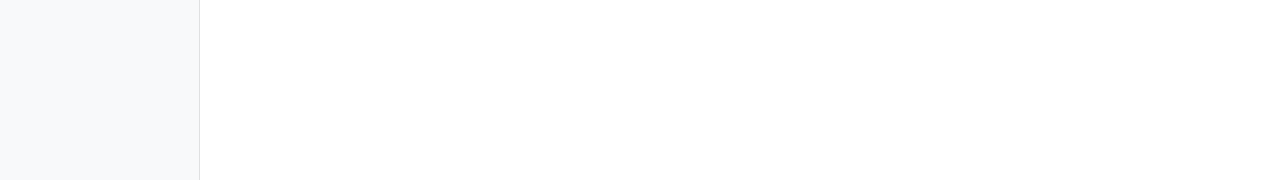
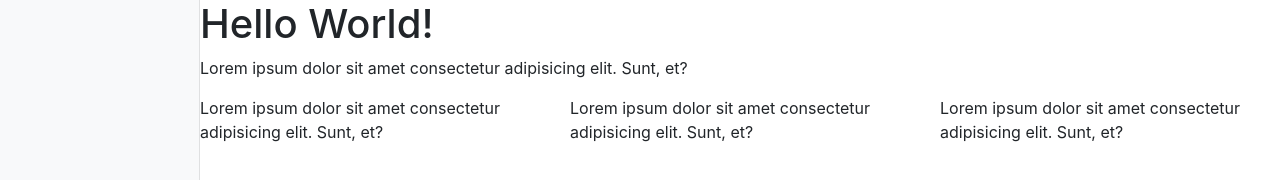
Before and after one commit to Senior-Pomidor/constructor, a plain HTML site: page index.html in a window 1280 px wide. Shown: the top 180 px of the page. Drawn offline with nearby package versions, Linux system fonts and the light colour scheme.

Commit message:
Базовые блоки Заголовок, параграф и колонки (html)

```diff
--- a/index.html
+++ b/index.html
@@ -26,7 +26,27 @@
 
 			<div class="row">
 				<div class="col-sm">
+					<h1>Hello World!</h1>
+				</div>
+			</div>
 
+			<div class="row">
+				<div class="col-sm">
+					<p>
+						Lorem ipsum dolor sit amet consectetur adipisicing elit. Sunt, et?
+					</p>
+				</div>
+			</div>
+
+			<div class="row">
+				<div class="col-sm">
+					Lorem ipsum dolor sit amet consectetur adipisicing elit. Sunt, et?
+				</div>
+				<div class="col-sm">
+					Lorem ipsum dolor sit amet consectetur adipisicing elit. Sunt, et?
+				</div>
+				<div class="col-sm">
+					Lorem ipsum dolor sit amet consectetur adipisicing elit. Sunt, et?
 				</div>
 			</div>
 
```
